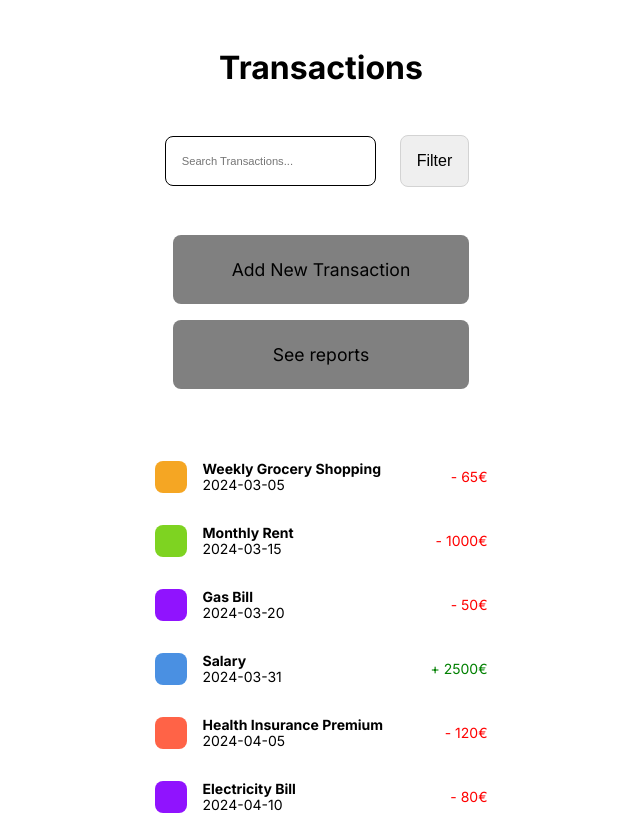
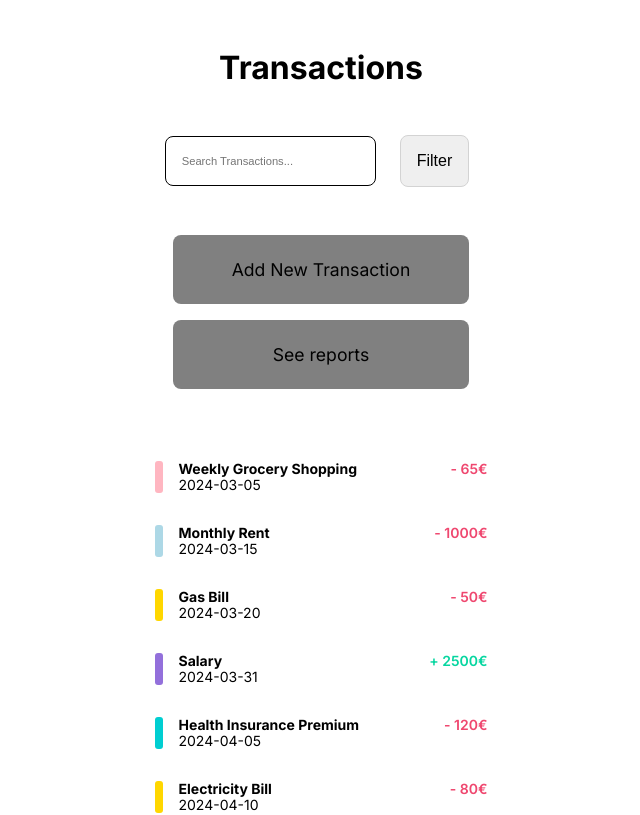
Before and after one commit to benediktbrenk/budget-app, a Next.js app: page / in a window 1280 px wide. Shown: the top 815 px of the page, without its empty margins (319-959 px from the left). Built offline with nearby package versions, Linux system fonts and the light colour scheme.

Commit message:
change detailed  styling position and color code for TransactionCard

```diff
--- a/components/TransactionCard/TransactionCard.styled.js
+++ b/components/TransactionCard/TransactionCard.styled.js
@@ -10,7 +10,6 @@ export const CardContainer = styled.li`
   list-style: none;
   display: flex;
   flex-direction: row;
-  align-items: center;
   gap: 1rem;
   padding: 1rem;
   border-radius: 8px;
@@ -18,8 +17,8 @@ export const CardContainer = styled.li`
 
 export const ColorField = styled.div`
   height: 2rem;
-  width: 2rem;
-  border-radius: 8px;
+  width: 0.5rem;
+  border-radius: 3px;
   background-color: ${(props) => {
     switch (props.category) {
       case "Groceries":
@@ -42,7 +41,7 @@ export const ContentContainer = styled.div`
   flex: 3;
   display: flex;
   flex-direction: column;
-  justify-content: space-between;
+  justify-content: flex-start;
 `;
 
 export const TransactionName = styled.p`
@@ -58,9 +57,11 @@ export const TransactionDate = styled.p`
 export const TransactionAmount = styled.p`
   flex: 1;
   color: ${(props) => {
-    return props.direction === "Income" ? "green" : "red";
+    return props.direction === "Income"
+      ? "var(--amount-color-green)"
+      : "var(--amount-color-red)";
   }};
   margin: 0;
-  font: 400 14px/16px var(--font-family);
+  font: 600 14px/16px var(--font-family);
   text-align: right;
 `;
--- a/styles.js
+++ b/styles.js
@@ -15,11 +15,14 @@ export default createGlobalStyle`
 
   :root {
     /* Color styles */
-  --groceries-color: #F5A623;
-  --housing-color: #7ED321;
-  --salary-color: #4A90E2;
-  --insurance-color: #FF6347;
-  --utilities-color: #9013FE;
+  --groceries-color: #FFB6C1;
+  --housing-color: #ADD8E6;
+  --salary-color: #9370DB;
+  --insurance-color: #00CED1;
+  --utilities-color: #FFD700;
+
+  --amount-color-red: #EF476F;
+  --amount-color-green: #06D6A0;
 
     /* Font styles */
   --font-family: ${inter.style.fontFamily};
```
